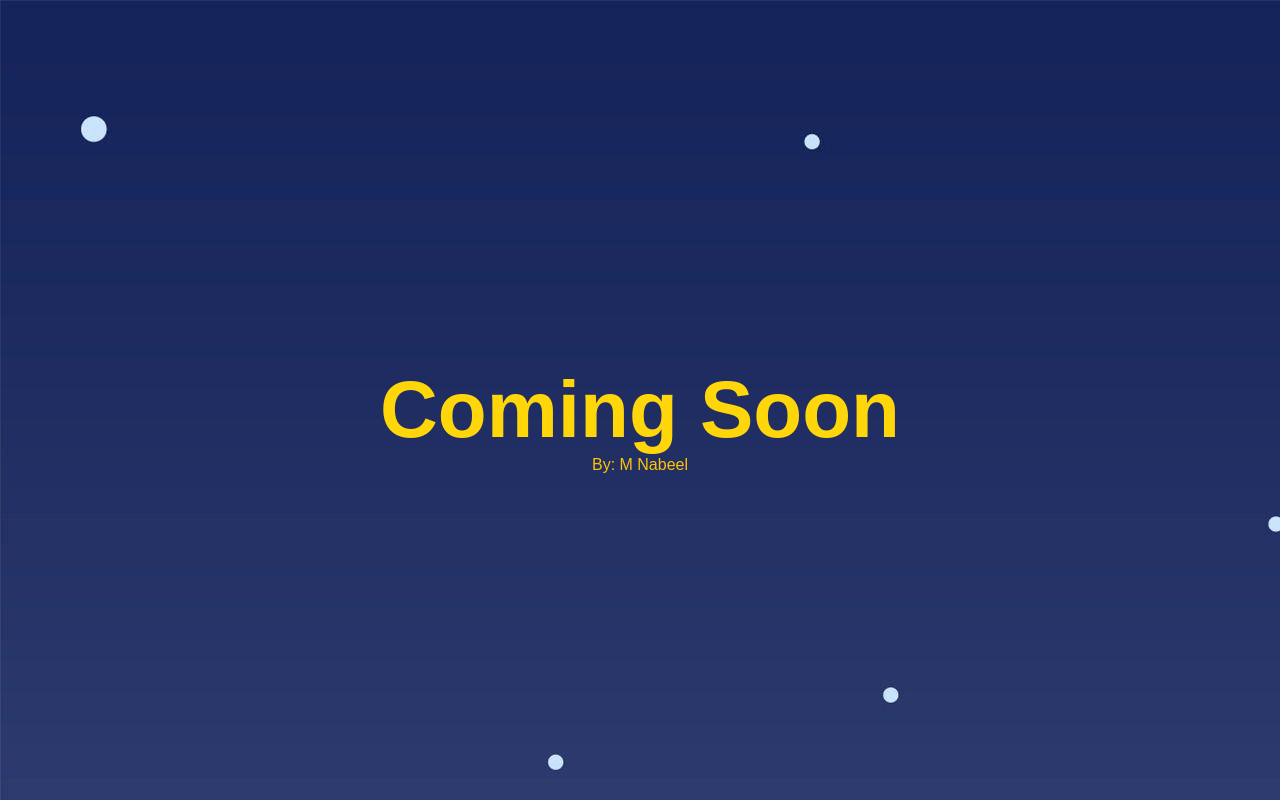
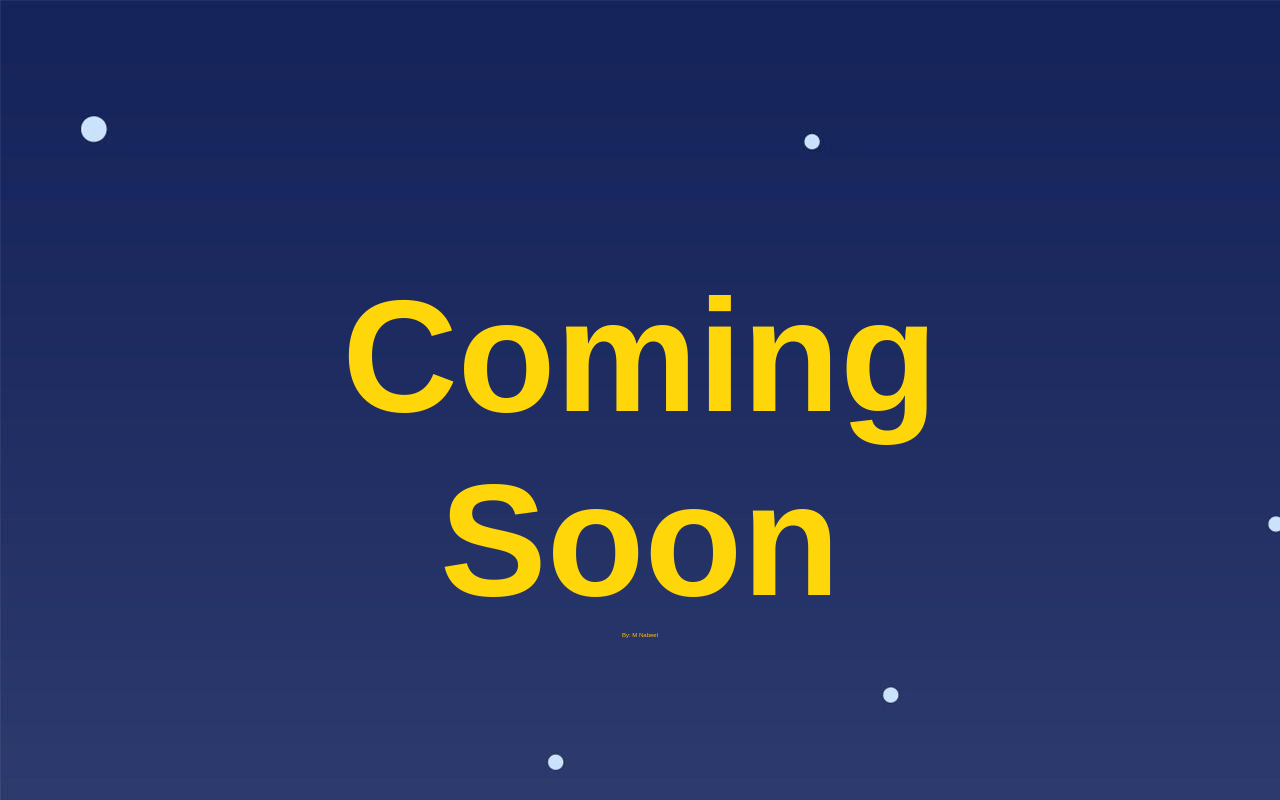
Before and after one commit to moeynabz/moeynabz.github.io, a plain HTML site: page index.html in a window 1280 px wide. In both pictures the pointer is over the element "Coming Soon". Drawn offline with Linux system fonts and the light colour scheme.

Commit message:
added icon and hover effect

```diff
--- a/index.html
+++ b/index.html
@@ -4,6 +4,7 @@
     <meta charset="UTF-8">
     <meta name="viewport" content="width=device-width, initial-scale=1.0">
     <link rel="stylesheet" href="style.css">
+    <link rel="shortcut icon" href="assets/code.png" type="image/png">
     <title>Mo's Page</title>
 </head>
 <body>
--- a/style.css
+++ b/style.css
@@ -16,13 +16,27 @@ body {
   left: 50%;
 }
 
-  .container h1{
+h1 {
   color: #ffd60a;
   font-size: 5em;
   margin-bottom: 0;
+  transition-duration: 2s;
 }
 
-  .container p{
-      color: #FFC300;
+h1:hover,
+h1:active {
+  color: #ffd60a;
+  font-size: 10em;
+  margin-bottom: 0;
+  transition-duration: 1s;
+}
+
+h1:hover + p {
+  font-size: 0.3em;
+  transition-duration: 1s
+}
+p {
+  color: #ffc300;
   margin-top: 0;
+  transition-duration: 2s
 }
```
Also changed, not shown: assets/code.png (added). Lines whose indentation alone changed are shown as unchanged.
